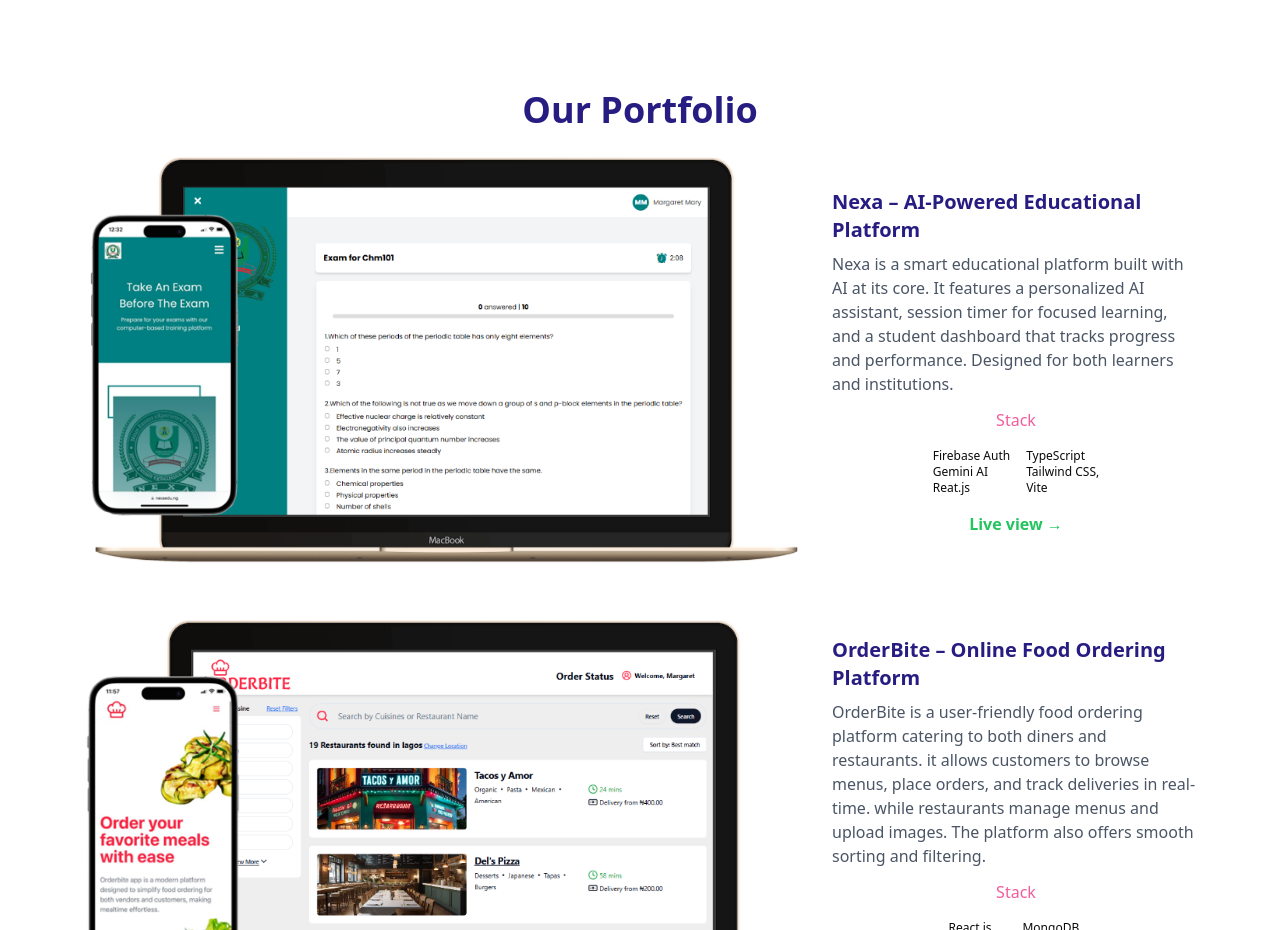
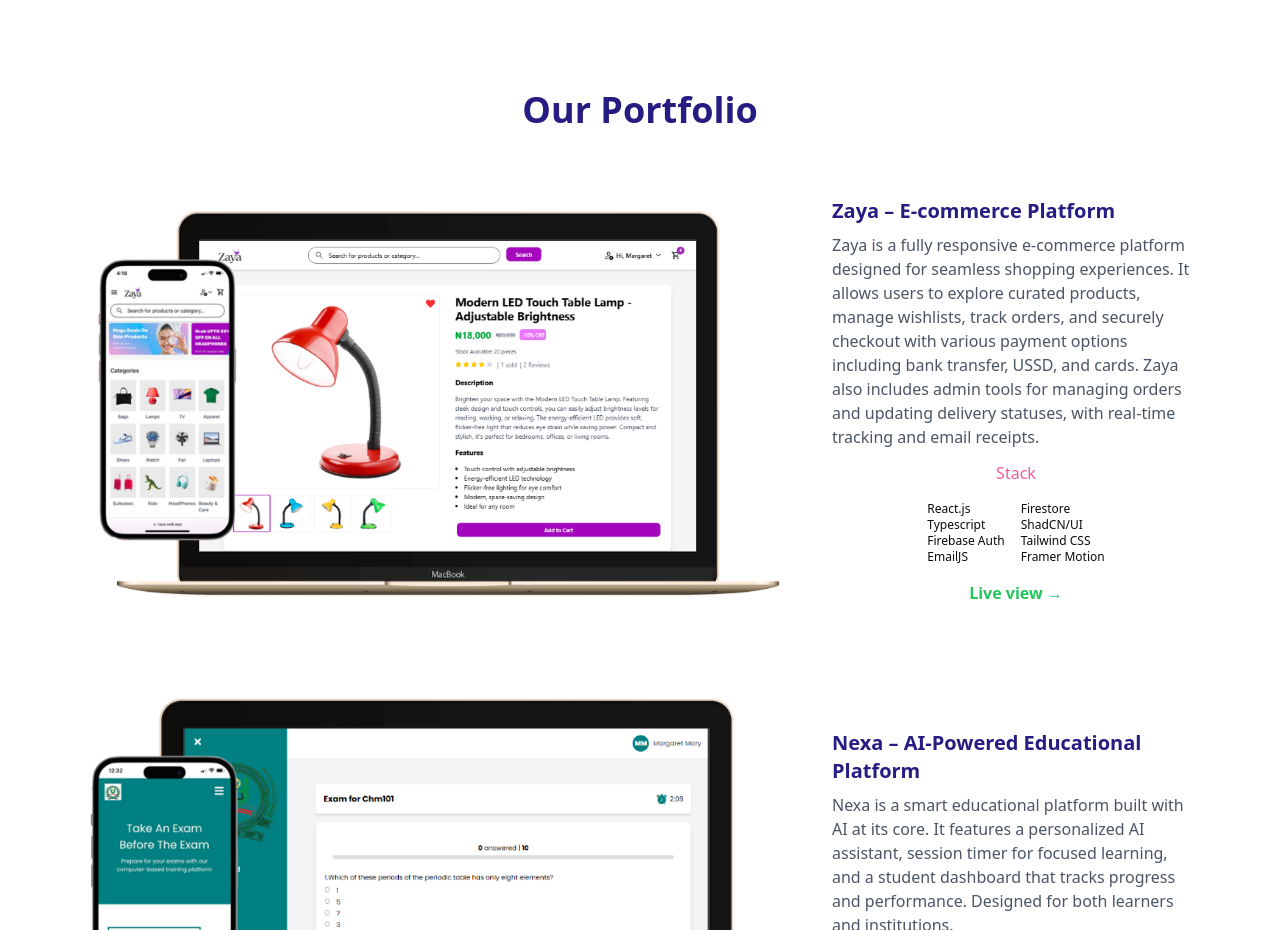
Before and after one commit to Margaret-Egbe/MegTech, a React (Vite) app: page / in a window 1280 px wide. Shown: the part 2560-3490 px from the top of the page. Built offline with nearby package versions, Linux system fonts and the light colour scheme.

Commit message:
added a new project to portfolio

```diff
--- a/src/pages/Portfolio.tsx
+++ b/src/pages/Portfolio.tsx
@@ -4,6 +4,8 @@
 import mflix_iphone from "../assets/mflix-iphone.png";
 import orderbite_mac from "../assets/orderbite-mac.png";
 import orderbite_iphone from "../assets/orderbite-iphone.png";
+import zaya_mac from "../assets/zaya_mac.png";
+import zaya_iphone from "../assets/zaya_iphone.png";
 import { FadeInWhenVisible } from "@/components/animations/FadeInWhenVisible";
 
 const Portfolio = () => {
@@ -13,6 +15,70 @@
         <h2 className="text-3xl md:text-4xl font-bold text-[#261C82] text-center">
           Our Portfolio
         </h2>
+
+        <div className="flex justify-center items-center gap-3">
+          <div className=" w-full h-full flex flex-col md:flex-row justify-between items-center gap-4 relative my-4">
+            {/* Image Container */}
+            <div className="flex-[2]">
+            <FadeInWhenVisible direction="left" delay={0.2}>
+              {/* Desktop Mockup */}
+              <div className="w-full h-full transition-transform duration-500 hover:scale-105">
+                <img
+                  src={zaya_mac}
+                  alt="Desktop View"
+                  className="w-full h-full object-cover"
+                />
+              </div>
+
+              {/* Mobile Mockup - Positioned absolutely */}
+              <div className="w-[20%] md:w-[15%] h-[100%] absolute bottom-42 md:bottom-0 left-0 transition-transform duration-500 hover:scale-105">
+                <img
+                  src={zaya_iphone}
+                  alt="Mobile View"
+                  className="w-full h-full object-contain"
+                />
+              </div>
+              </FadeInWhenVisible>
+            </div>
+
+            {/* Text Content */}
+            <div className="flex-1 text-center md:text-left mt-8 md:mt-0">
+              <FadeInWhenVisible direction="left" delay={0.4}>
+              <h3 className="text-xl text-[#261C82] font-semibold mb-2">
+               Zaya – E-commerce Platform
+              </h3>
+              <p className="text-gray-600 text-sm sm:text-base mb-3">
+                Zaya is a fully responsive e-commerce platform designed for seamless shopping experiences. It allows users to explore curated products, manage wishlists, track orders, and securely checkout with various payment options including bank transfer, USSD, and cards. Zaya also includes admin tools for managing orders and updating delivery statuses, with real-time tracking and email receipts.
+              </p>
+              <div className="flex flex-col items-center gap-4">
+                <h3 className="text-[#F25D9C] font-medium">Stack</h3>
+                <div className="flex gap-4 text-start text-xs font-medium">
+                  <ul>
+                    <li>React.js</li>
+                    <li>Typescript</li>
+                    <li>Firebase Auth</li>
+                    <li>EmailJS</li>
+                  </ul>
+                  <ul>
+                    <li>Firestore</li>
+                    <li>ShadCN/UI</li>
+                    <li>Tailwind CSS</li>
+                    <li>Framer Motion</li>
+                  </ul>
+                </div>
+                <a
+                  href="https://zaya.web.app/"
+                  target="_blank"
+                  rel="noopener noreferrer"
+                  className="inline-block font-bold text-[#22C55E] hover:underline"
+                >
+                  Live view →
+                </a>
+              </div>
+              </FadeInWhenVisible>
+            </div>
+          </div>
+        </div>
 
         <div className="flex justify-center items-center gap-3">
 
```
Also changed, not shown: src/assets/zaya_iphone.png (added), src/assets/zaya_mac.png (added).
